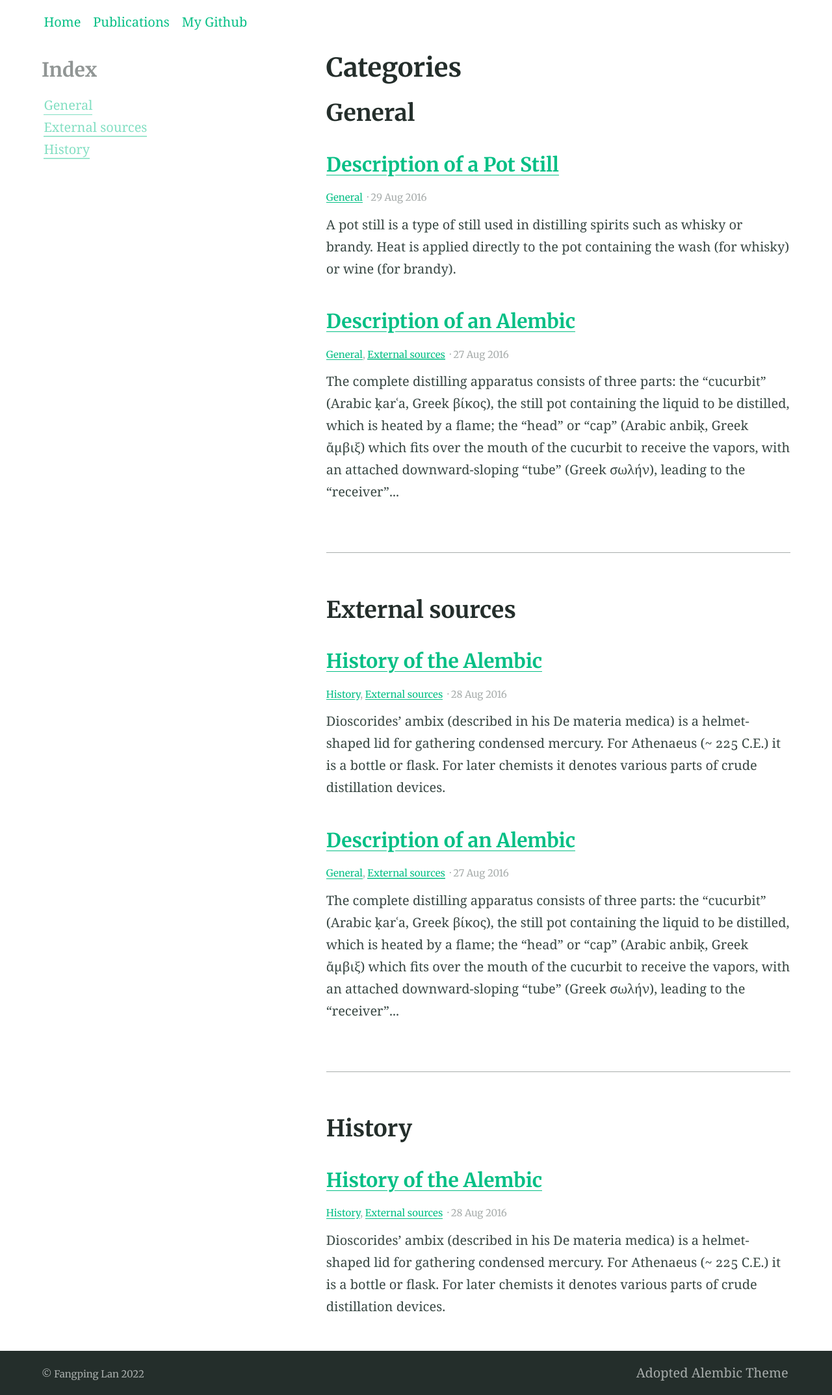
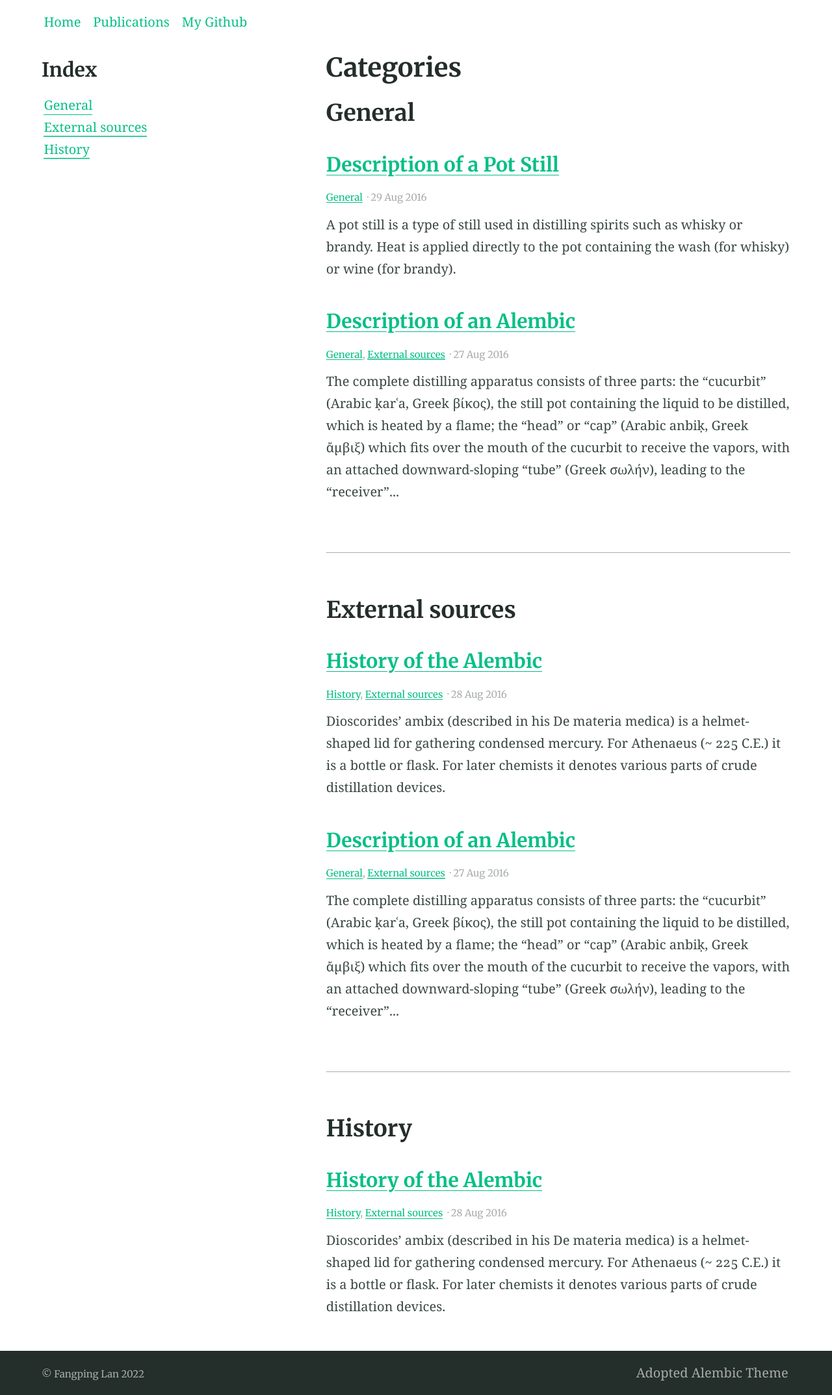
Before and after one commit to lanfangping/lanfangping.github.io, a Jekyll site: the page built from categories.md, in a window 1280 px wide. Shown: the whole page at 65% size. Built offline with Jekyll 4.4.1, drawn with Linux system fonts in a browser that asks for light colours.

Commit message:
Update _theme.scss

```diff
--- a/_sass/_theme.scss
+++ b/_sass/_theme.scss
@@ -150,7 +150,7 @@ body {
     max-width: 34%;
     margin-left: 4%;
     @include flex(1, 0, auto);
-    opacity: 0.5;
+    opacity: 1;
     transition: opacity .1s;
     .section {
       position: sticky;
@@ -161,9 +161,9 @@ body {
       margin-right: 4%;
       order: -1;
     }
-    &:hover {
-      opacity: 1;
-    }
+    // &:hover {
+    //   opacity: 1;
+    // }
   }
 }
 
```
